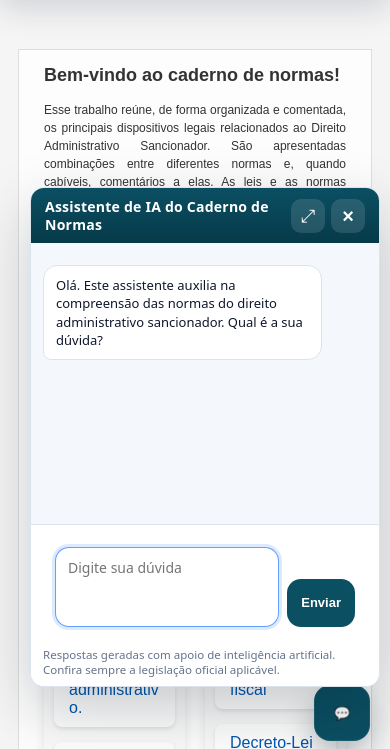
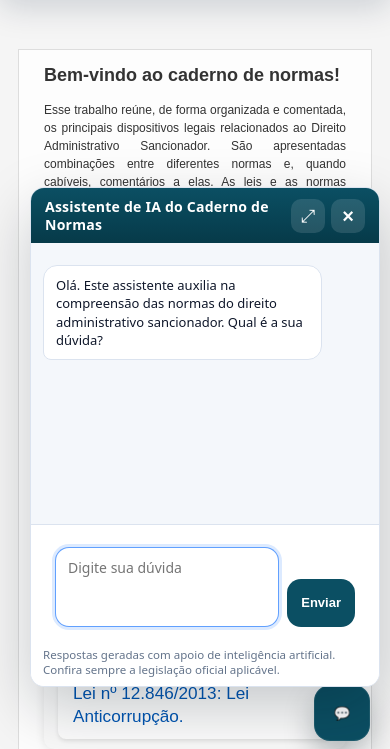
Before and after one commit to murilomc/caderno-de-normas, a plain HTML site: page index.html in a window 390 px wide. Shown: the part 83-832 px from the top of the page. Drawn offline with Linux system fonts and the light colour scheme; no server answers.

Commit message:
Enhance responsive design for section0
Added responsive styles for section0 to improve layout on smaller screens.

```diff
--- a/index.html
+++ b/index.html
@@ -473,6 +473,55 @@
   }
 
   @media (max-width: 640px) {
+    #section0 .sections-container {
+      display: grid !important;
+      grid-template-columns: 1fr !important;
+      gap: 18px !important;
+    }
+
+    #section0 .section,
+    #section0 .links-list,
+    #section0 .links-list li,
+    #section0 .links-list a {
+      max-width: 100% !important;
+      text-align: left !important;
+      word-break: normal !important;
+      overflow-wrap: break-word !important;
+      word-spacing: normal !important;
+      letter-spacing: 0 !important;
+      hyphens: auto !important;
+    }
+
+    #section0 .section {
+      width: 100% !important;
+      padding-inline: 14px !important;
+    }
+
+    #section0 .section h2 {
+      font-size: clamp(1.35rem, 6vw, 1.7rem) !important;
+      line-height: 1.2 !important;
+      text-align: center !important;
+    }
+
+    #section0 .links-list {
+      display: grid !important;
+      gap: 12px !important;
+      padding-left: 0 !important;
+    }
+
+    #section0 .links-list li {
+      width: 100% !important;
+      margin: 0 !important;
+    }
+
+    #section0 .links-list a {
+      display: block !important;
+      width: 100% !important;
+      font-size: clamp(1rem, 4.4vw, 1.12rem) !important;
+      line-height: 1.35 !important;
+      white-space: normal !important;
+    }
+
     #cn-chat-panel {
       position: fixed !important;
       top: auto !important;
```
